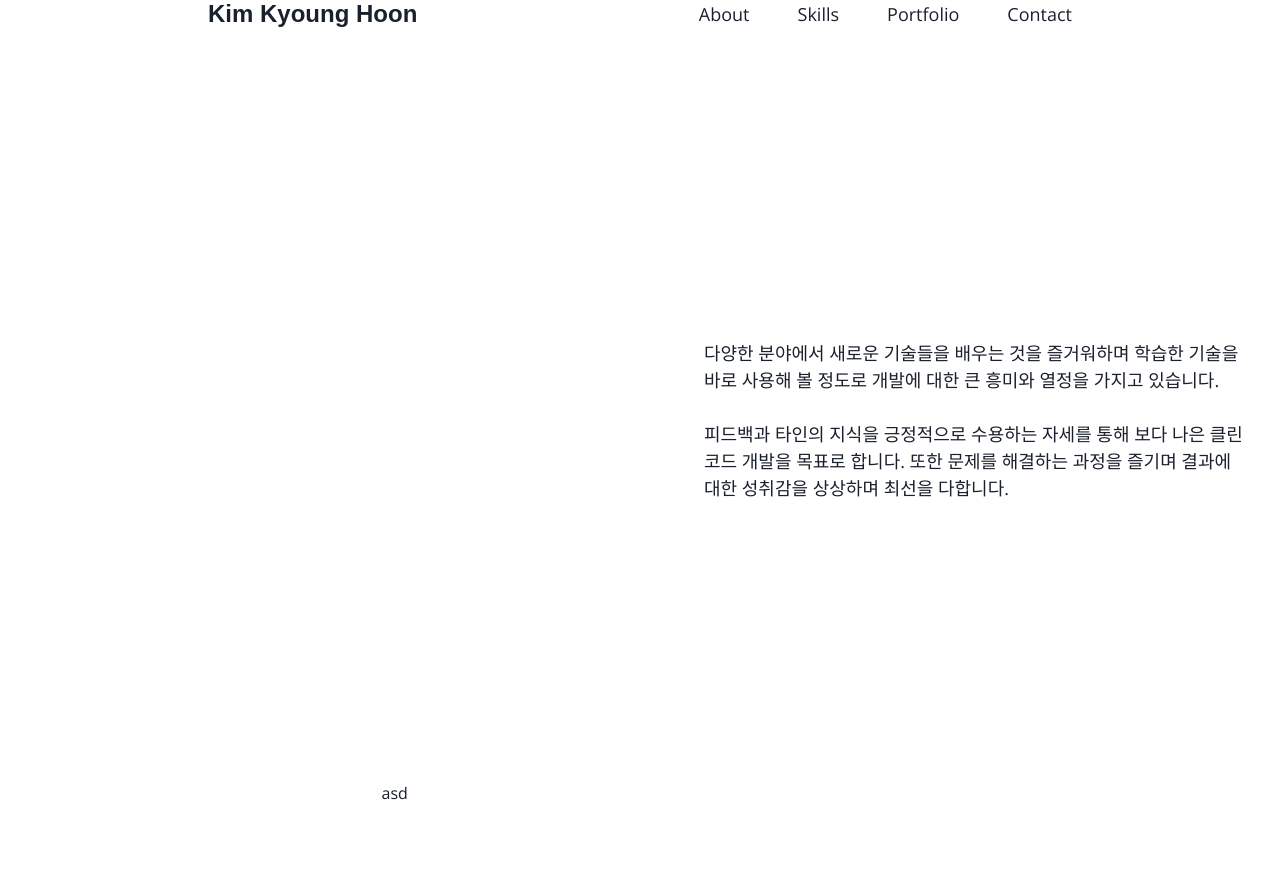
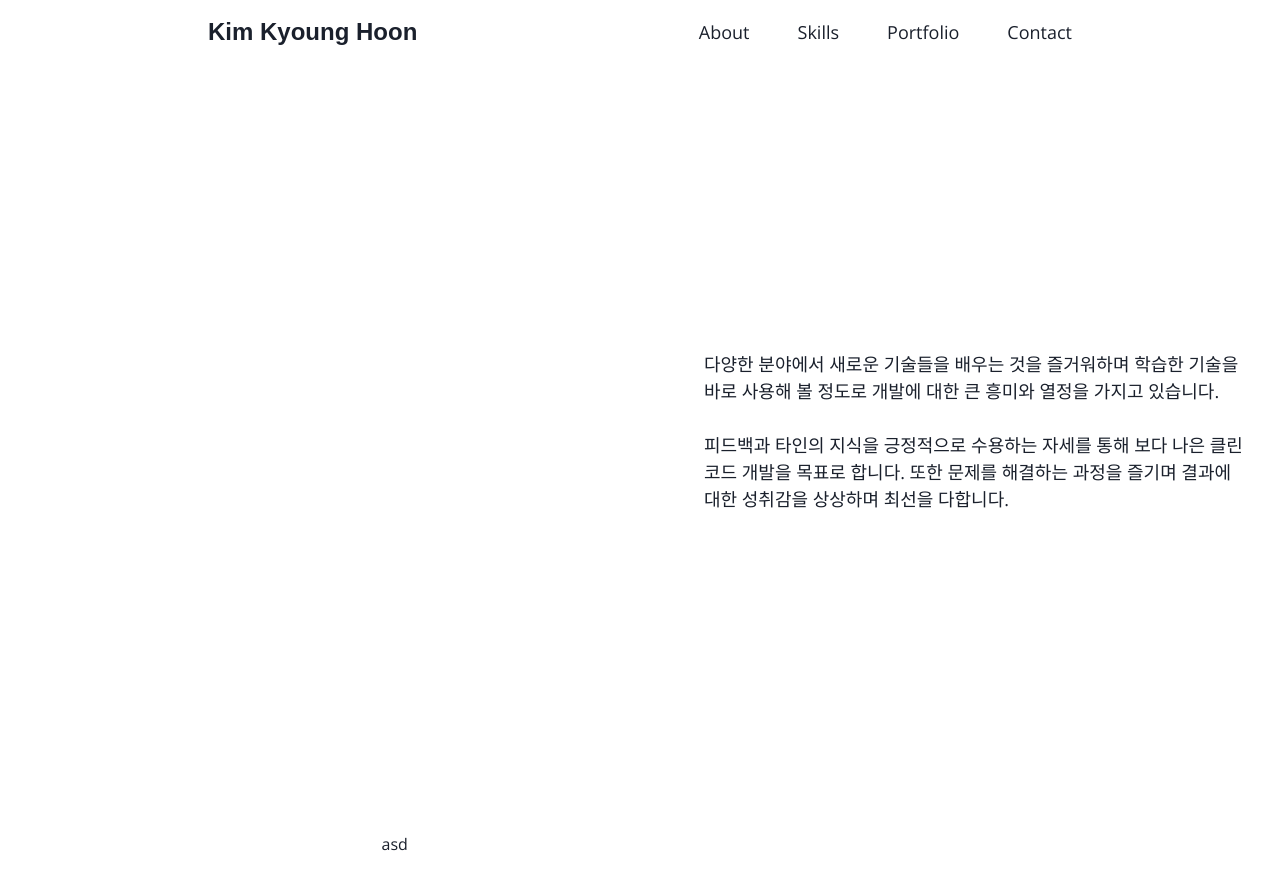
Before and after one commit to kkh2826/portfolio, a React (Create React App) app: page / in a window 1280 px wide. Shown: the top 890 px of the page. Built offline with nearby package versions, Linux system fonts and the light colour scheme; a web font is replaced by a local one.

Commit message:
Add gitignore and About/Header Fixed Position

```diff
--- a/src/components/About/About.js
+++ b/src/components/About/About.js
@@ -4,7 +4,7 @@ import Voxel from "./Voxel";
 
 function About() {
   return (
-    <Container p="0" maxW="1600px" h="90vh" mt="2rem" id="About">
+    <Container p="0" maxW="1600px" h="100vh" mt="2rem" id="About">
       <Flex
         h="100%"
         alignItems="center"
--- a/src/components/Header/Header.js
+++ b/src/components/Header/Header.js
@@ -1,16 +1,21 @@
-import { Container, Flex } from "@chakra-ui/react"
-import HeaderLogo from "./HeaderLogo"
-import Navigation from "./Navigation"
+import { Container, Flex } from "@chakra-ui/react";
+import HeaderLogo from "./HeaderLogo";
+import Navigation from "./Navigation";
 
 function Header() {
   return (
-    <Container maxW={"4xl"}>
+    <Container
+      maxW={"4xl"}
+      position="fixed"
+      left="50%"
+      transform="translate(-50%, -50%)"
+    >
       <Flex alignItems={"center"} justifyContent={"space-between"}>
         <HeaderLogo />
         <Navigation />
       </Flex>
     </Container>
-  )
+  );
 }
 
-export default Header
+export default Header;
```
Also changed, not shown: src/components/Skills/Skills.js (added), src/components/Skills/index.js (added), 1 other file (tests, documents, lock files or other folders).
